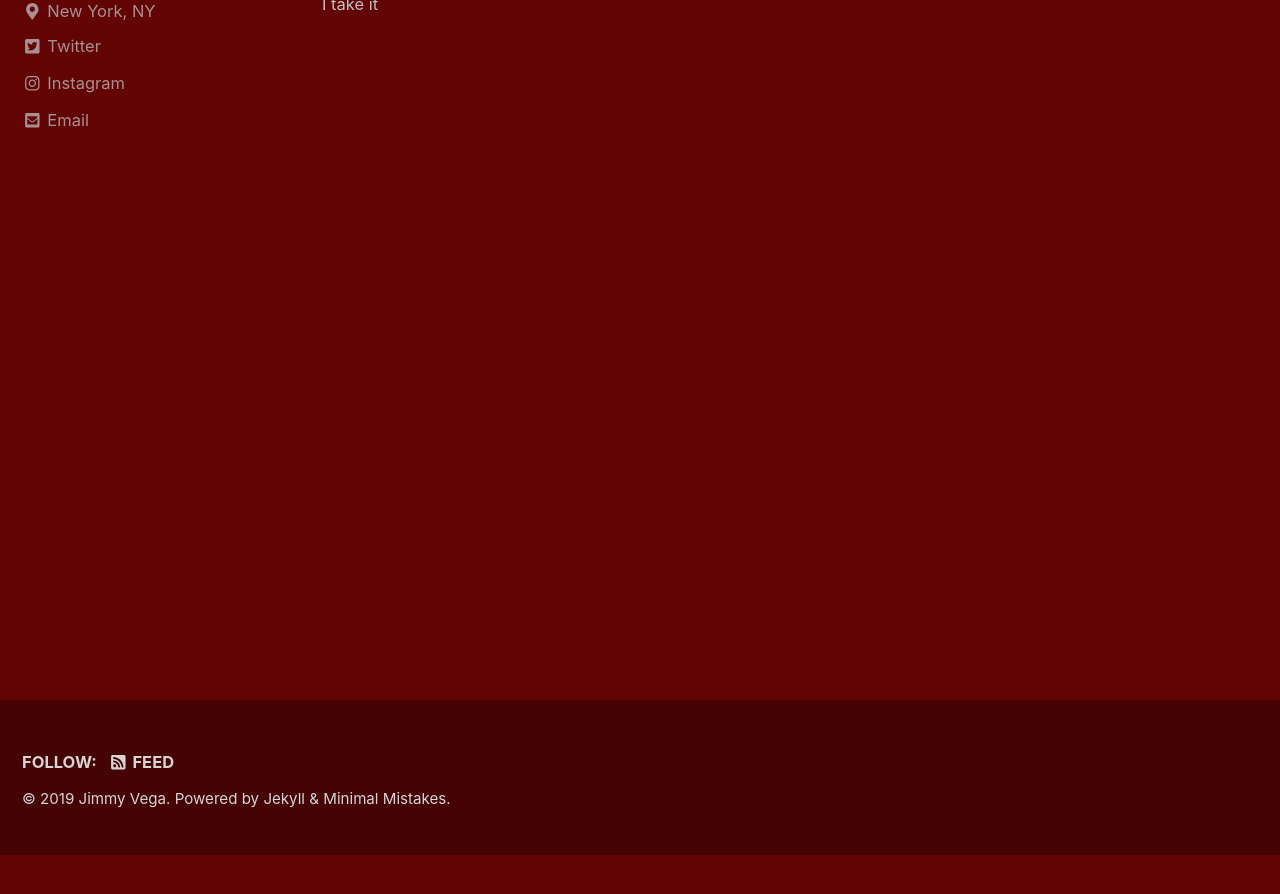
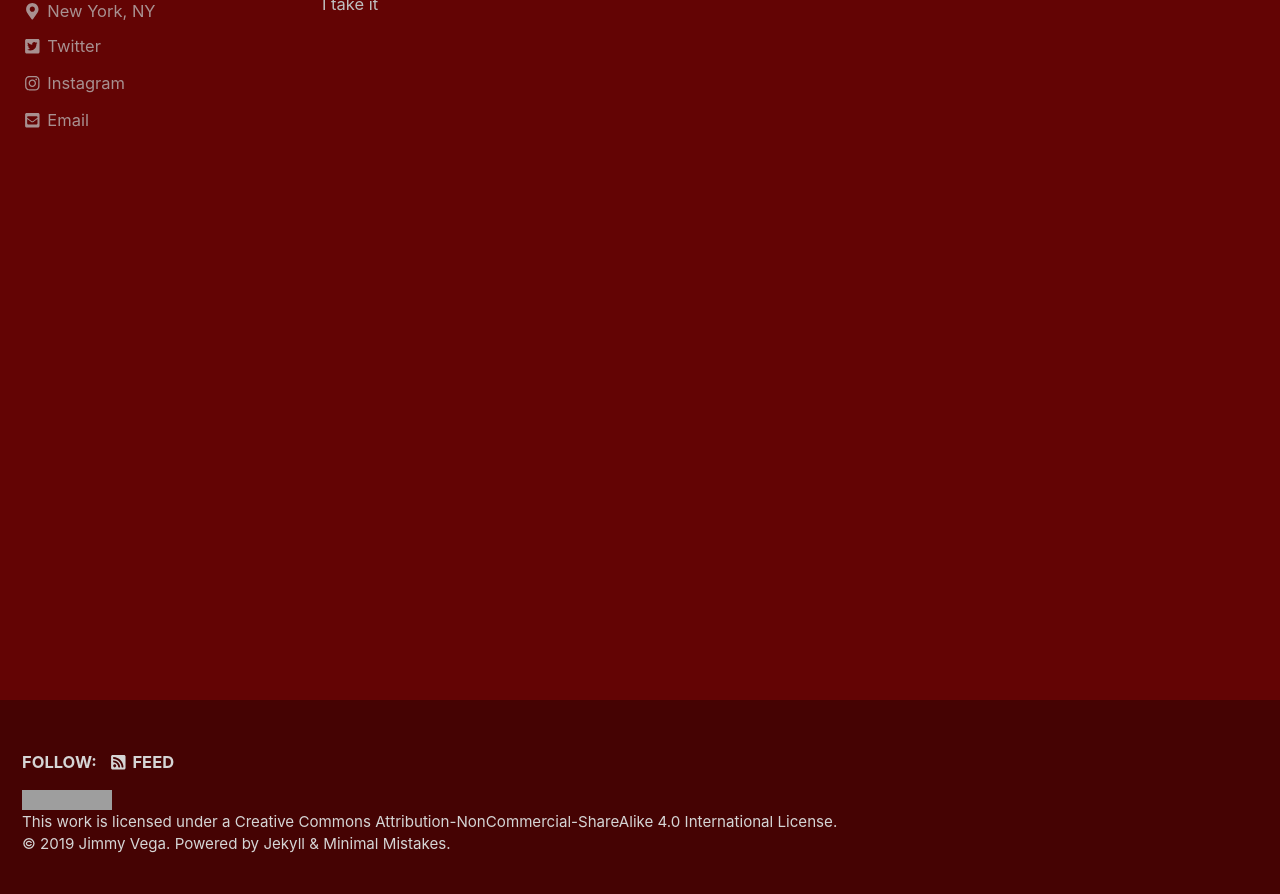
Before and after one commit to jimmyovega/jimmyovega.github.io, a Jekyll site: the page built from index.html, in a window 1280 px wide and 900 px high, scrolled down 267 px. Shown: the top 894 px of the window. Built offline with Jekyll 4.4.1, drawn with Linux system fonts in a browser that asks for light colours; cached includes are drawn as plain includes; nearby versions of some CDN libraries; the list of posts is cut into pages by our own code; before the commit the page ends 1122 px from its top, so only the background shows below that; grey boxes are pictures that could not be loaded.

Commit message:
Custom Footer

```diff
--- a/_includes/footer.html
+++ b/_includes/footer.html
@@ -15,5 +15,5 @@
     <li><a href="{% if site.atom_feed.path %}{{ site.atom_feed.path }}{% else %}{{ '/feed.xml' | relative_url }}{% endif %}"><i class="fas fa-fw fa-rss-square" aria-hidden="true"></i> {{ site.data.ui-text[site.locale].feed_label | default: "Feed" }}</a></li>
   </ul>
 </div>
-
+<div class="page__footer-copyright"><a rel="license" href="http://creativecommons.org/licenses/by-nc-sa/4.0/"><img alt="Creative Commons License" style="border-width:0" src="https://i.creativecommons.org/l/by-nc-sa/4.0/88x31.png" /></a><br />This work is licensed under a <a rel="license" href="http://creativecommons.org/licenses/by-nc-sa/4.0/">Creative Commons Attribution-NonCommercial-ShareAlike 4.0 International License</a>.</div>
 <div class="page__footer-copyright">&copy; {{ site.time | date: '%Y' }} {{ site.name | default: site.title }}. {{ site.data.ui-text[site.locale].powered_by | default: "Powered by" }} <a href="https://jekyllrb.com" rel="nofollow">Jekyll</a> &amp; <a href="https://mademistakes.com/work/minimal-mistakes-jekyll-theme/" rel="nofollow">Minimal Mistakes</a>.</div>
```
Also changed, not shown: _includes/footer/custom.html (line endings or trailing spaces).
